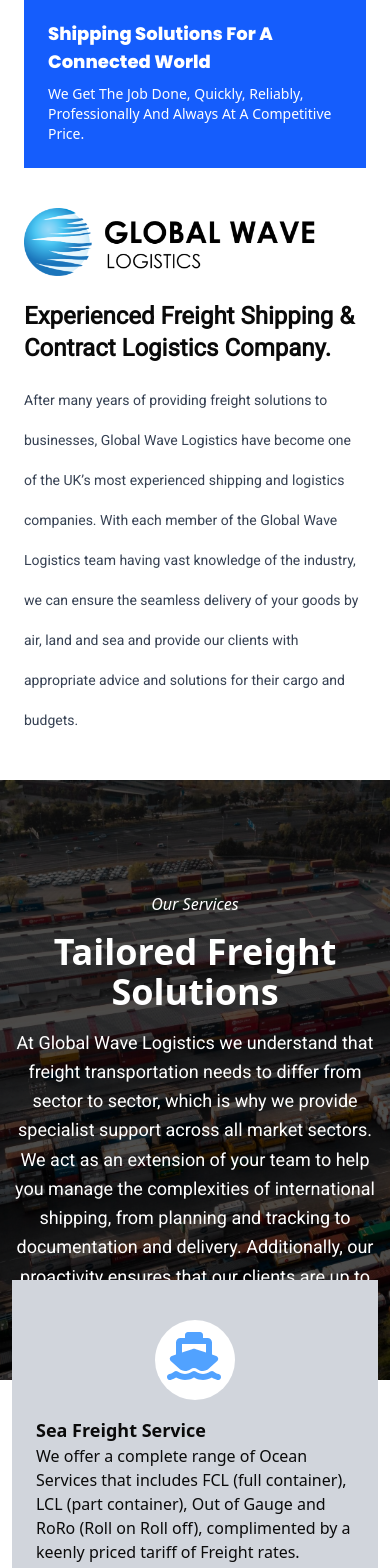
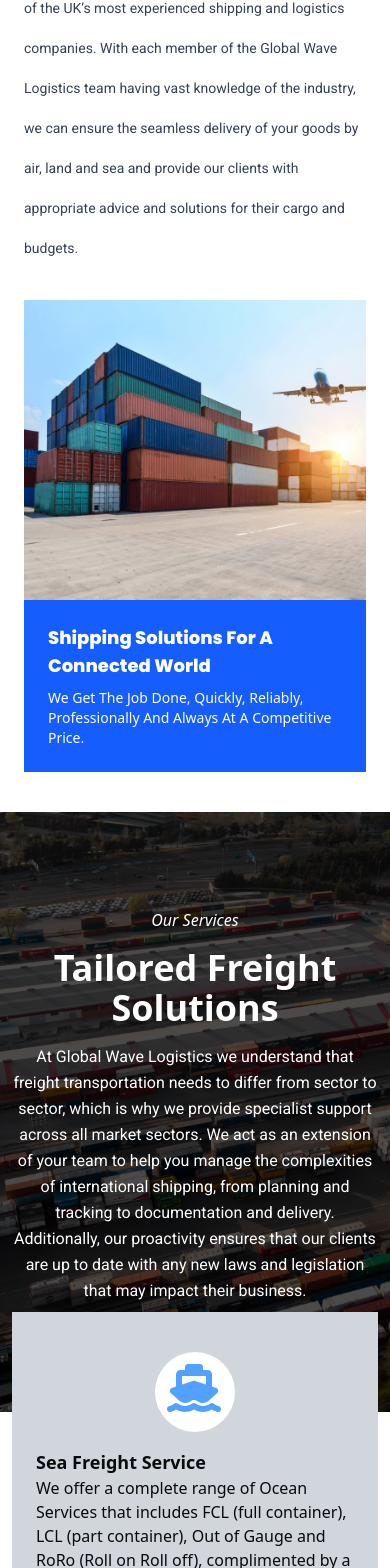
Before and after one commit to ike-nanino/global, a Next.js app: page / in a window 390 px wide. Shown: the part 428-1996 px from the top of the page. Built offline with nearby package versions, Linux system fonts and the light colour scheme.

Commit message:
Update layout and spacing for Experienced and OurServices components; enhance responsiveness and readability

```diff
--- a/components/Experienced.tsx
+++ b/components/Experienced.tsx
@@ -3,7 +3,7 @@
 
 function Experienced() {
   return (
-    <section className="w-full flex flex-col lg:flex-row items-start justify-between px-6 lg:px-20 py-10 bg-white">
+    <section className="w-full flex flex-col-reverse gap-8 lg:gap-0 lg:flex-row items-start justify-between px-6 lg:px-20 py-10 bg-white">
     {/* Left Side */}
     <div className="w-full lg:w-1/2">
       <div className="relative w-full h-[300px] lg:h-[350px]">
--- a/components/OurServices.tsx
+++ b/components/OurServices.tsx
@@ -3,7 +3,7 @@
 function OurServices() {
   return (
     <section
-            className="relative bg-[url('/images/headshotcon.jpg')] bg-cover bg-center h-[600px] w-full px-3 lg:px-10 py-28"
+            className="relative bg-[url('/images/headshotcon.jpg')] bg-cover bg-center h-[600px] w-full px-3 lg:px-10 lg:py-28 py-24"
         >
 
             <div className="absolute inset-0 bg-black/70"></div>
@@ -15,7 +15,7 @@
 
                 <h1 className='text-4xl lg:text-8xl mb-4 font-bold text-white '>Tailored Freight Solutions</h1>
 
-                <p className='font-roboto  text-lg lg:text-xl text-white text-center leading-relaxed'>At Global Wave Logistics we understand that freight transportation needs to differ from sector to sector, which is why we provide specialist support across all market sectors. We act as an extension of your team to help you manage the complexities of international shipping, from planning and tracking to documentation and delivery. Additionally, our proactivity ensures that our clients are up to date with any new laws and legislation that may impact their business.</p>
+                <p className='font-roboto sm:text-base md:text-lg lg:text-xl text-white text-center leading-relaxed'>At Global Wave Logistics we understand that freight transportation needs to differ from sector to sector, which is why we provide specialist support across all market sectors. We act as an extension of your team to help you manage the complexities of international shipping, from planning and tracking to documentation and delivery. Additionally, our proactivity ensures that our clients are up to date with any new laws and legislation that may impact their business.</p>
             </div>
         </section>
   )
```
